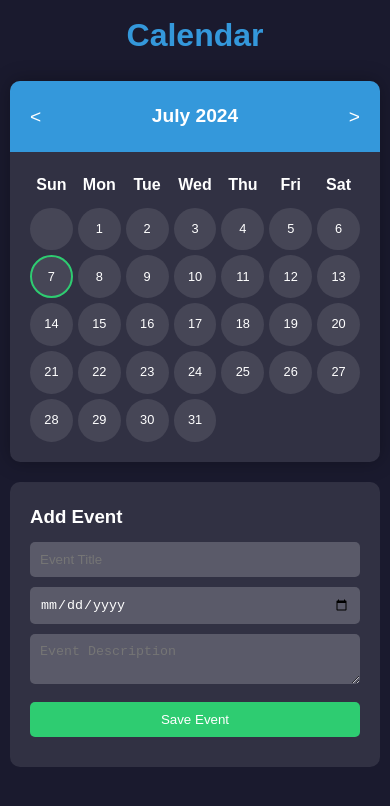
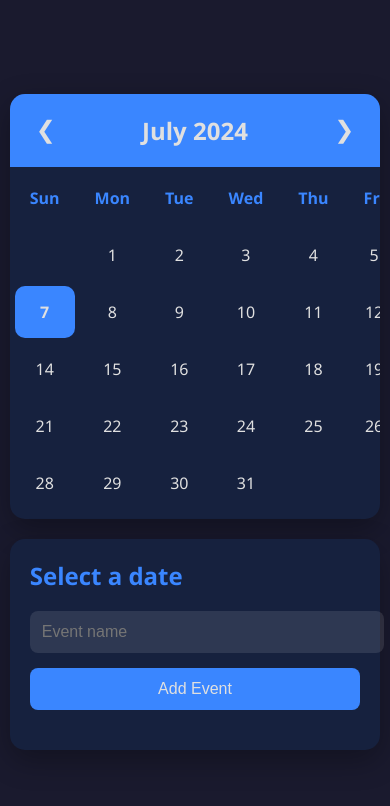
Before and after one commit to jinosabu1999/Calendar, a plain HTML site: page index.html in a window 390 px wide. Drawn offline with Linux system fonts and the light colour scheme.

Commit message:
Update index.html

```diff
--- a/index.html
+++ b/index.html
@@ -3,434 +3,346 @@
 <head>
     <meta charset="UTF-8">
     <meta name="viewport" content="width=device-width, initial-scale=1.0">
-    <title>Calendar</title>
+    <title>Calendar App</title>
     <style>
         :root {
-            --primary-color: #3498db;
-            --secondary-color: #2ecc71;
+            --primary-color: #3a86ff;
+            --secondary-color: #ff006e;
             --background-color: #1a1a2e;
-            --text-color: #ffffff;
-            --danger-color: #e74c3c;
+            --surface-color: #16213e;
+            --text-color: #e0e0e0;
         }
-
-        * {
-            box-sizing: border-box;
+        body {
+            font-family: 'Segoe UI', Tahoma, Geneva, Verdana, sans-serif;
             margin: 0;
             padding: 0;
-        }
-
-        body {
-            font-family: 'Arial', sans-serif;
+            display: flex;
+            justify-content: center;
+            align-items: center;
+            min-height: 100vh;
             background-color: var(--background-color);
             color: var(--text-color);
-            line-height: 1.6;
         }
-
         .container {
-            max-width: 800px;
-            margin: 0 auto;
-            padding: 20px;
+            display: flex;
+            gap: 20px;
+            max-width: 1200px;
+            width: 95%;
         }
-
-        h1 {
-            text-align: center;
-            margin-bottom: 20px;
-            font-size: 2.5rem;
-            color: var(--primary-color);
+        .calendar {
+            flex: 1;
+            background-color: var(--surface-color);
+            border-radius: 15px;
+            box-shadow: 0 10px 30px rgba(0, 0, 0, 0.3);
+            overflow: hidden;
         }
-
-        .calendar {
-            background-color: rgba(255, 255, 255, 0.1);
-            border-radius: 10px;
-            overflow: hidden;
-            box-shadow: 0 0 20px rgba(0, 0, 0, 0.3);
-        }
-
-        .calendar-header {
+        .calendar header {
             display: flex;
             justify-content: space-between;
             align-items: center;
             padding: 20px;
             background-color: var(--primary-color);
         }
-
-        .calendar-header h2 {
-            font-size: 1.5rem;
-        }
-
-        .calendar-header button {
+        .calendar header button {
             background-color: transparent;
             border: none;
             color: var(--text-color);
-            font-size: 1.2rem;
+            font-size: 24px;
             cursor: pointer;
             transition: transform 0.3s ease;
         }
-
-        .calendar-header button:hover {
+        .calendar header button:hover {
+            transform: scale(1.2);
+        }
+        .calendar header h1 {
+            margin: 0;
+            font-size: 24px;
+            font-weight: 600;
+        }
+        .calendar table {
+            width: 100%;
+            border-collapse: separate;
+            border-spacing: 5px;
+        }
+        .calendar th, .calendar td {
+            padding: 15px;
+            text-align: center;
+            border-radius: 10px;
+        }
+        .calendar th {
+            font-weight: 600;
+            color: var(--primary-color);
+        }
+        .calendar td {
+            cursor: pointer;
+            transition: background-color 0.3s ease, transform 0.3s ease;
+        }
+        .calendar td:hover {
+            background-color: rgba(58, 134, 255, 0.2);
             transform: scale(1.1);
         }
-
-        .calendar-body {
-            padding: 20px;
-        }
-
-        .weekdays {
-            display: grid;
-            grid-template-columns: repeat(7, 1fr);
-            gap: 5px;
-            text-align: center;
-            font-weight: bold;
-            margin-bottom: 10px;
-        }
-
-        .days {
-            display: grid;
-            grid-template-columns: repeat(7, 1fr);
-            gap: 5px;
-        }
-
-        .day {
-            aspect-ratio: 1;
-            display: flex;
-            justify-content: center;
-            align-items: center;
-            background-color: rgba(255, 255, 255, 0.1);
-            border-radius: 50%;
-            cursor: pointer;
-            transition: all 0.3s ease;
-        }
-
-        .day:hover {
-            background-color: var(--secondary-color);
-            transform: scale(1.1);
-        }
-
-        .day.active {
+        .calendar .today {
             background-color: var(--primary-color);
             color: var(--text-color);
             font-weight: bold;
         }
-
-        .day.today {
-            border: 2px solid var(--secondary-color);
-        }
-
-        .event-form {
-            margin-top: 20px;
-            background-color: rgba(255, 255, 255, 0.1);
-            padding: 20px;
-            border-radius: 10px;
-        }
-
-        .event-form h3 {
-            margin-bottom: 10px;
-        }
-
-        .event-form input,
-        .event-form textarea,
-        .event-form button {
-            width: 100%;
-            padding: 10px;
-            margin-bottom: 10px;
-            border: none;
-            border-radius: 5px;
-            background-color: rgba(255, 255, 255, 0.2);
+        .calendar .event {
+            background-color: var(--secondary-color);
             color: var(--text-color);
         }
-
-        .event-form button {
-            background-color: var(--secondary-color);
+        .event-section {
+            flex: 1;
+            background-color: var(--surface-color);
+            border-radius: 15px;
+            box-shadow: 0 10px 30px rgba(0, 0, 0, 0.3);
+            padding: 20px;
+            display: flex;
+            flex-direction: column;
+        }
+        .event-section h2 {
+            margin-top: 0;
+            color: var(--primary-color);
+        }
+        .event-section input {
+            width: 100%;
+            padding: 12px;
+            border: none;
+            border-radius: 8px;
+            margin-bottom: 15px;
+            background-color: rgba(255, 255, 255, 0.1);
+            color: var(--text-color);
+            font-size: 16px;
+        }
+        .event-section button {
+            background-color: var(--primary-color);
+            border: none;
+            padding: 12px;
+            border-radius: 8px;
             cursor: pointer;
+            color: var(--text-color);
+            font-size: 16px;
             transition: background-color 0.3s ease;
         }
-
-        .event-form button:hover {
-            background-color: #27ae60;
+        .event-section button:hover {
+            background-color: #2a76ef;
         }
-
-        .events-list {
+        .event-list {
             margin-top: 20px;
+            flex-grow: 1;
+            overflow-y: auto;
         }
-
-        .event-item {
+        .event-list div {
             background-color: rgba(255, 255, 255, 0.1);
-            padding: 10px;
+            padding: 15px;
+            margin-bottom: 10px;
+            border-radius: 8px;
+            display: flex;
+            justify-content: space-between;
+            align-items: center;
+        }
+        .event-list div button {
+            background-color: transparent;
+            border: none;
+            padding: 5px 10px;
             border-radius: 5px;
-            margin-bottom: 10px;
+            cursor: pointer;
+            color: var(--text-color);
+            font-size: 14px;
+            transition: color 0.3s ease;
         }
-
-        .event-item h4 {
-            margin-bottom: 5px;
+        .event-list div button.edit-btn {
+            color: var(--primary-color);
         }
-
-        .event-actions {
-            display: flex;
-            justify-content: flex-end;
-            margin-top: 10px;
+        .event-list div button.delete-btn {
+            color: var(--secondary-color);
         }
-
-        .event-actions button {
-            margin-left: 10px;
-            padding: 5px 10px;
-            border: none;
-            border-radius: 3px;
-            cursor: pointer;
-            transition: background-color 0.3s ease;
+        .event-list div button:hover {
+            opacity: 0.8;
         }
-
-        .edit-btn {
-            background-color: var(--primary-color);
-            color: var(--text-color);
-        }
-
-        .delete-btn {
-            background-color: var(--danger-color);
-            color: var(--text-color);
-        }
-
-        @media (max-width: 600px) {
+        @media (max-width: 768px) {
             .container {
-                padding: 10px;
-            }
-
-            h1 {
-                font-size: 2rem;
-            }
-
-            .calendar-header h2 {
-                font-size: 1.2rem;
-            }
-
-            .day {
-                font-size: 0.8rem;
+                flex-direction: column;
             }
         }
     </style>
 </head>
 <body>
     <div class="container">
-        <h1>Calendar</h1>
         <div class="calendar">
-            <div class="calendar-header">
-                <button id="prev-month">&lt;</button>
-                <h2 id="current-month"></h2>
-                <button id="next-month">&gt;</button>
-            </div>
-            <div class="calendar-body">
-                <div class="weekdays">
-                    <div>Sun</div>
-                    <div>Mon</div>
-                    <div>Tue</div>
-                    <div>Wed</div>
-                    <div>Thu</div>
-                    <div>Fri</div>
-                    <div>Sat</div>
-                </div>
-                <div class="days" id="days-container"></div>
-            </div>
+            <header>
+                <button id="prevMonth">&#10094;</button>
+                <h1 id="monthYear"></h1>
+                <button id="nextMonth">&#10095;</button>
+            </header>
+            <table>
+                <thead>
+                    <tr>
+                        <th>Sun</th>
+                        <th>Mon</th>
+                        <th>Tue</th>
+                        <th>Wed</th>
+                        <th>Thu</th>
+                        <th>Fri</th>
+                        <th>Sat</th>
+                    </tr>
+                </thead>
+                <tbody id="calendarBody"></tbody>
+            </table>
         </div>
-        <div class="event-form">
-            <h3 id="form-title">Add Event</h3>
-            <input type="text" id="event-title" placeholder="Event Title">
-            <input type="date" id="event-date">
-            <textarea id="event-description" placeholder="Event Description"></textarea>
-            <button id="save-event">Save Event</button>
+
+        <div class="event-section">
+            <h2 id="eventDate">Select a date</h2>
+            <input type="text" id="eventInput" placeholder="Event name" />
+            <button id="addEventButton">Add Event</button>
+            <div class="event-list" id="eventList"></div>
         </div>
-        <div class="events-list" id="events-list"></div>
     </div>
 
     <script>
-        class Calendar {
-            constructor() {
-                this.currentDate = new Date();
-                this.events = this.loadEvents();
-                this.selectedDate = null;
-                this.editingEventId = null;
+        document.addEventListener('DOMContentLoaded', function() {
+            const calendarBody = document.getElementById('calendarBody');
+            const monthYear = document.getElementById('monthYear');
+            const prevMonth = document.getElementById('prevMonth');
+            const nextMonth = document.getElementById('nextMonth');
+            const eventDate = document.getElementById('eventDate');
+            const eventInput = document.getElementById('eventInput');
+            const addEventButton = document.getElementById('addEventButton');
+            const eventList = document.getElementById('eventList');
 
-                this.monthElement = document.getElementById('current-month');
-                this.daysContainer = document.getElementById('days-container');
-                this.prevMonthBtn = document.getElementById('prev-month');
-                this.nextMonthBtn = document.getElementById('next-month');
-                this.saveEventBtn = document.getElementById('save-event');
-                this.eventsList = document.getElementById('events-list');
-                this.formTitle = document.getElementById('form-title');
+            const now = new Date();
+            let currentMonth = now.getMonth();
+            let currentYear = now.getFullYear();
+            let events = JSON.parse(localStorage.getItem('events')) || {};
 
-                this.initEventListeners();
-                this.renderCalendar();
+            function formatDateString(date) {
+                const [year, month, day] = date.split('-');
+                return `${day.padStart(2, '0')}-${month.padStart(2, '0')}-${year}`;
             }
 
-            initEventListeners() {
-                this.prevMonthBtn.addEventListener('click', () => this.changeMonth(-1));
-                this.nextMonthBtn.addEventListener('click', () => this.changeMonth(1));
-                this.saveEventBtn.addEventListener('click', () => this.saveEvent());
-                this.daysContainer.addEventListener('click', (e) => this.selectDate(e));
+            function renderCalendar(month, year) {
+                const firstDay = new Date(year, month).getDay();
+                const daysInMonth = new Date(year, month + 1, 0).getDate();
+                const today = new Date();
+                let date = 1;
+
+                calendarBody.innerHTML = '';
+
+                for (let i = 0; i < 6; i++) {
+                    let row = document.createElement('tr');
+                    for (let j = 0; j < 7; j++) {
+                        let cell = document.createElement('td');
+                        if (i === 0 && j < firstDay) {
+                            let cellText = document.createTextNode('');
+                            cell.appendChild(cellText);
+                        } else if (date > daysInMonth) {
+                            break;
+                        } else {
+                            let cellText = document.createTextNode(date);
+                            let cellDate = `${year}-${(month + 1).toString().padStart(2, '0')}-${date.toString().padStart(2, '0')}`;
+                            if (date === today.getDate() && month === today.getMonth() && year === today.getFullYear()) {
+                                cell.classList.add('today');
+                            }
+                            if (events[cellDate]) {
+                                cell.classList.add('event');
+                            }
+                            cell.setAttribute('data-date', cellDate);
+                            cell.appendChild(cellText);
+                            date++;
+                        }
+                        row.appendChild(cell);
+                    }
+                    calendarBody.appendChild(row);
+                }
+                monthYear.innerHTML = `${new Date(year, month).toLocaleString('default', { month: 'long' })} ${year}`;
             }
 
-            renderCalendar() {
-                const year = this.currentDate.getFullYear();
-                const month = this.currentDate.getMonth();
-
-                this.monthElement.textContent = new Date(year, month, 1).toLocaleString('default', { month: 'long', year: 'numeric' });
-
-                this.daysContainer.innerHTML = '';
-
-                const firstDay = new Date(year, month, 1).getDay();
-                const daysInMonth = new Date(year, month + 1, 0).getDate();
-
-                for (let i = 0; i < firstDay; i++) {
-                    this.daysContainer.appendChild(this.createDayElement(''));
+            function nextMonthFunc() {
+                currentMonth++;
+                if (currentMonth > 11) {
+                    currentMonth = 0;
+                    currentYear++;
                 }
-
-                for (let day = 1; day <= daysInMonth; day++) {
-                    const dayElement = this.createDayElement(day);
-                    const dateString = this.formatDate(new Date(year, month, day));
-
-                    if (this.events[dateString]) {
-                        dayElement.classList.add('active');
-                    }
-
-                    if (this.isToday(year, month, day)) {
-                        dayElement.classList.add('today');
-                    }
-
-                    this.daysContainer.appendChild(dayElement);
-                }
-
-                this.renderEvents();
+                renderCalendar(currentMonth, currentYear);
             }
 
-            createDayElement(content) {
-                const dayElement = document.createElement('div');
-                dayElement.classList.add('day');
-                dayElement.textContent = content;
-                return dayElement;
+            function prevMonthFunc() {
+                currentMonth--;
+                if (currentMonth < 0) {
+                    currentMonth = 11;
+                    currentYear--;
+                }
+                renderCalendar(currentMonth, currentYear);
             }
 
-            changeMonth(delta) {
-                this.currentDate.setMonth(this.currentDate.getMonth() + delta);
-                this.renderCalendar();
-            }
-
-            isToday(year, month, day) {
-                const today = new Date();
-                return year === today.getFullYear() && month === today.getMonth() && day === today.getDate();
-            }
-
-            selectDate(e) {
-                if (e.target.classList.contains('day') && e.target.textContent) {
-                    this.selectedDate = new Date(this.currentDate.getFullYear(), this.currentDate.getMonth(), parseInt(e.target.textContent));
-                    document.getElementById('event-date').value = this.formatDate(this.selectedDate);
-                    this.renderEvents();
-                }
-            }
-
-            saveEvent() {
-                const title = document.getElementById('event-title').value;
-                const date = document.getElementById('event-date').value;
-                const description = document.getElementById('event-description').value;
-
-                if (title && date) {
-                    if (!this.events[date]) {
-                        this.events[date] = [];
-                    }
-
-                    if (this.editingEventId !== null) {
-                        // Update existing event
-                        const eventIndex = this.events[date].findIndex(e => e.id === this.editingEventId);
-                        if (eventIndex !== -1) {
-                            this.events[date][eventIndex] = { id: this.editingEventId, title, description };
-                        }
-                    } else {
-                        // Add new event
-                        const newId = Date.now(); // Simple way to generate unique IDs
-                        this.events[date].push({ id: newId, title, description });
-                    }
-
-                    this.saveEvents();
-                    this.renderCalendar();
-                    this.clearEventForm();
-                }
-            }
-
-            clearEventForm() {
-                document.getElementById('event-title').value = '';
-                document.getElementById('event-date').value = '';
-                document.getElementById('event-description').value = '';
-                this.editingEventId = null;
-                this.formTitle.textContent = 'Add Event';
-                this.saveEventBtn.textContent = 'Save Event';
-            }
-
-            renderEvents() {
-                this.eventsList.innerHTML = '';
-                if (this.selectedDate) {
-                    const dateString = this.formatDate(this.selectedDate);
-                    const events = this.events[dateString] || [];
-
-                    events.forEach(event => {
-                        const eventElement = document.createElement('div');
-                        eventElement.classList.add('event-item');
-                        eventElement.innerHTML = `
-                            <h4>${event.title}</h4>
-                            <p>${this.selectedDate.toDateString()}</p>
-                            <p>${event.description}</p>
-                            <div class="event-actions">
-                                <button class="edit-btn" data-id="${event.id}">Edit</button>
-                                <button class="delete-btn" data-id="${event.id}">Delete</button>
-                            </div>
-                        `;
-                        this.eventsList.appendChild(eventElement);
-                    });
-
-                    // Add event listeners for edit and delete buttons
-                    this.eventsList.querySelectorAll('.edit-btn').forEach(btn => {
-                        btn.addEventListener('click', () => this.editEvent(dateString, parseInt(btn.dataset.id)));
-                    });
-                    this.eventsList.querySelectorAll('.delete-btn').forEach(btn => {
-                        btn.addEventListener('click', () => this.deleteEvent(dateString, parseInt(btn.dataset.id)));
+            function openEventSection(date) {
+                eventDate.innerHTML = formatDateString(date);
+                eventInput.value = '';
+                eventList.innerHTML = '';
+                if (events[date]) {
+                    events[date].forEach((event, index) => {
+                        const eventItem = document.createElement('div');
+                        eventItem.innerHTML = `
+                            ${event}
+                            <div>
+                                <button class="edit-btn" onclick="editEvent('${date}', ${index})">Edit</button>
+                                <button class="delete-btn" onclick="deleteEvent('${date}', ${index})">Delete</button>
+                            </div>`;
+                        eventList.appendChild(eventItem);
                     });
                 }
             }
 
-            editEvent(date, id) {
-                const event = this.events[date].find(e => e.id === id);
+            function addEvent() {
+                const date = eventDate.innerHTML.split('-').reverse().join('-');
+                const event = eventInput.value.trim();
                 if (event) {
-                    document.getElementById('event-title').value = event.title;
-                    document.getElementById('event-date').value = date;
-                    document.getElementById('event-description').value = event.description;
-                    this.editingEventId = id;
-                    this.formTitle.textContent = 'Edit Event';
-                    this.saveEventBtn.textContent = 'Update Event';
+                    if (!events[date]) {
+                        events[date] = [];
+                    }
+                    events[date].push(event);
+                    saveEvents();
+                    openEventSection(date);
+                    renderCalendar(currentMonth, currentYear);
                 }
             }
 
-            deleteEvent(date, id) {
-                this.events[date] = this.events[date].filter(e => e.id !== id);
-                if (this.events[date].length === 0) {
-                    delete this.events[date];
+            window.editEvent = function(date, index) {
+                const newEvent = prompt('Edit your event:', events[date][index]);
+                if (newEvent && newEvent.trim()) {
+                    events[date][index] = newEvent.trim();
+                    saveEvents();
+                    openEventSection(date);
+                    renderCalendar(currentMonth, currentYear);
                 }
-                this.saveEvents();
-                this.renderCalendar();
-                this.renderEvents();
             }
 
-            formatDate(date) {
-                return date.toISOString().split('T')[0];
+            window.deleteEvent = function(date, index) {
+                if (confirm('Are you sure you want to delete this event?')) {
+                    events[date].splice(index, 1);
+                    if (events[date].length === 0) {
+                        delete events[date];
+                    }
+                    saveEvents();
+                    openEventSection(date);
+                    renderCalendar(currentMonth, currentYear);
+                }
             }
 
-            loadEvents() {
-                const events = localStorage.getItem('events');
-                return events ? JSON.parse(events) : {};
+            function saveEvents() {
+                localStorage.setItem('events', JSON.stringify(events));
             }
 
-            saveEvents() {
-                localStorage.setItem('events', JSON.stringify(this.events));
-            }
-        }
+            document.addEventListener('click', function(event) {
+                if (event.target.tagName === 'TD' && event.target.getAttribute('data-date')) {
+                    openEventSection(event.target.getAttribute('data-date'));
+                }
+            });
 
-        document.addEventListener('DOMContentLoaded', () => {
-            new Calendar();
+            prevMonth.addEventListener('click', prevMonthFunc);
+            nextMonth.addEventListener('click', nextMonthFunc);
+            addEventButton.addEventListener('click', addEvent);
+
+            renderCalendar(currentMonth, currentYear);
         });
     </script>
 </body>
```
